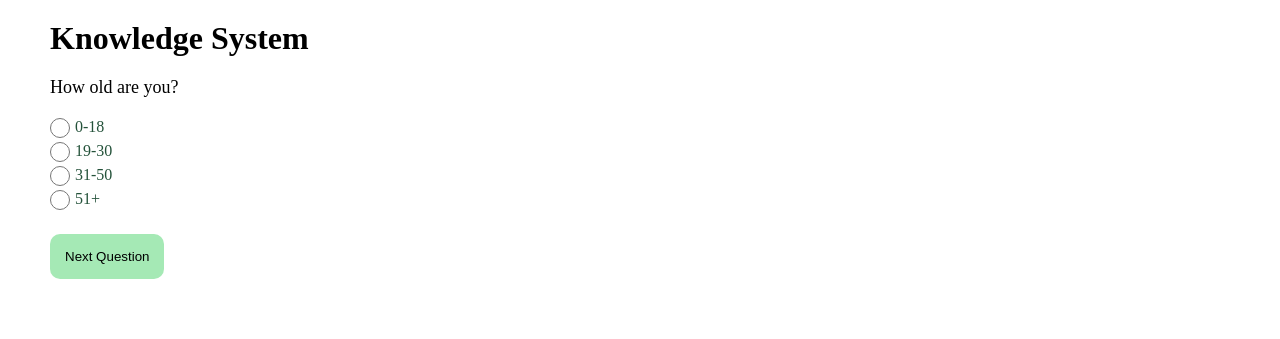
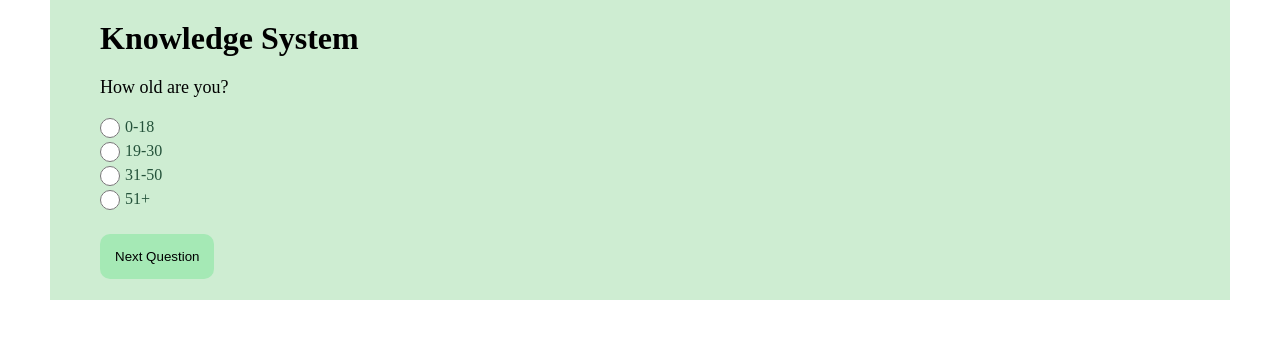
Before and after one commit to aureliegallet/Nutrigenomics-Knowledge-System, a Flask app: page /system in a window 1280 px wide. Shown: the part 94-433 px from the top of the page. Run offline with Flask 3, Linux system fonts and the light colour scheme.

Commit message:
Better system display

```diff
--- a/Flask/static/css/navigation.css
+++ b/Flask/static/css/navigation.css
@@ -10,6 +10,7 @@ nav {
     display: flex;
     justify-content: space-between;
     align-items: center;
+    background-color: white;
 }
 .nav-links {
     display: flex; /* Show in-line */
--- a/Flask/static/css/system.css
+++ b/Flask/static/css/system.css
@@ -1,6 +1,9 @@
 .system {
     display: flex;
     gap: 50px;
+    background-color: #ceedd2;
+    padding-bottom: 20px;
+    margin: 0 50px 0 50px;
 }
 
 .folder {
```
